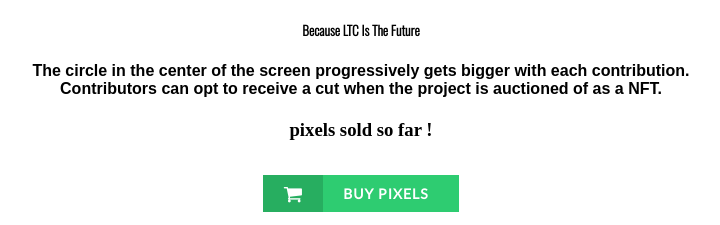
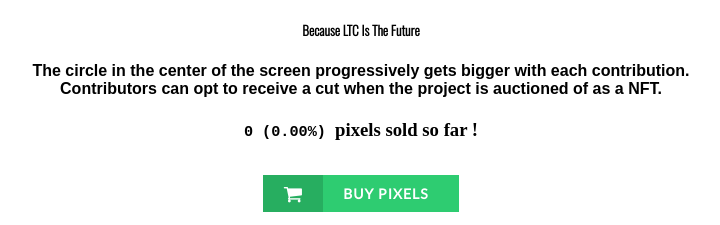
Before and after one commit to jesterxd/litecoin, a plain HTML site: page index.html in a window 1280 px wide. Shown: the part 62-287 px from the top of the page, without its empty margins (279-999 px from the left). Drawn offline with nearby package versions, Linux system fonts and the light colour scheme; a web font is replaced by a local one.

Commit message:
Update index.html

```diff
--- a/index.html
+++ b/index.html
@@ -20,7 +20,7 @@
   <h1>The 10 Litecoin Homepage</h1>
   <h5> Because LTC Is The Future </h5>
   <h4>The circle in the center of the screen progressively gets bigger with each contribution. <br>Contributors can opt to receive a cut when the project is auctioned of as a NFT.</h4>
-  <h3><code></code> pixels sold so far !</h3>
+  <h3><code>0 (0.00%) </code> pixels sold so far !</h3>
   <button class="btn btn-2 btn-sep icon-cart"><a href="redirecting.html">Buy Pixels</a></button>
   <center>
 <img src="litecoin-ltc-logo.jpg" width="1000" height="1000" alt="" class="clip-circle" id="pic">
```
